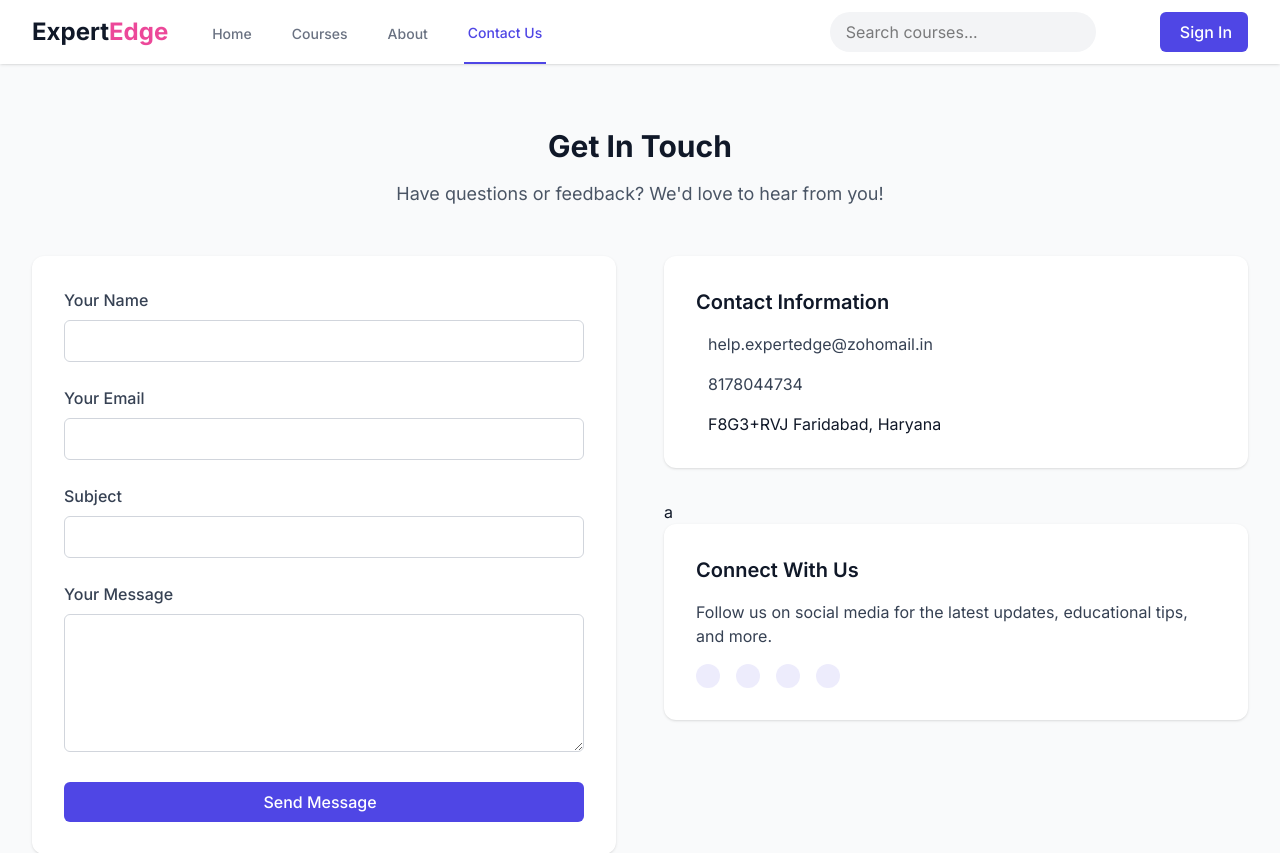
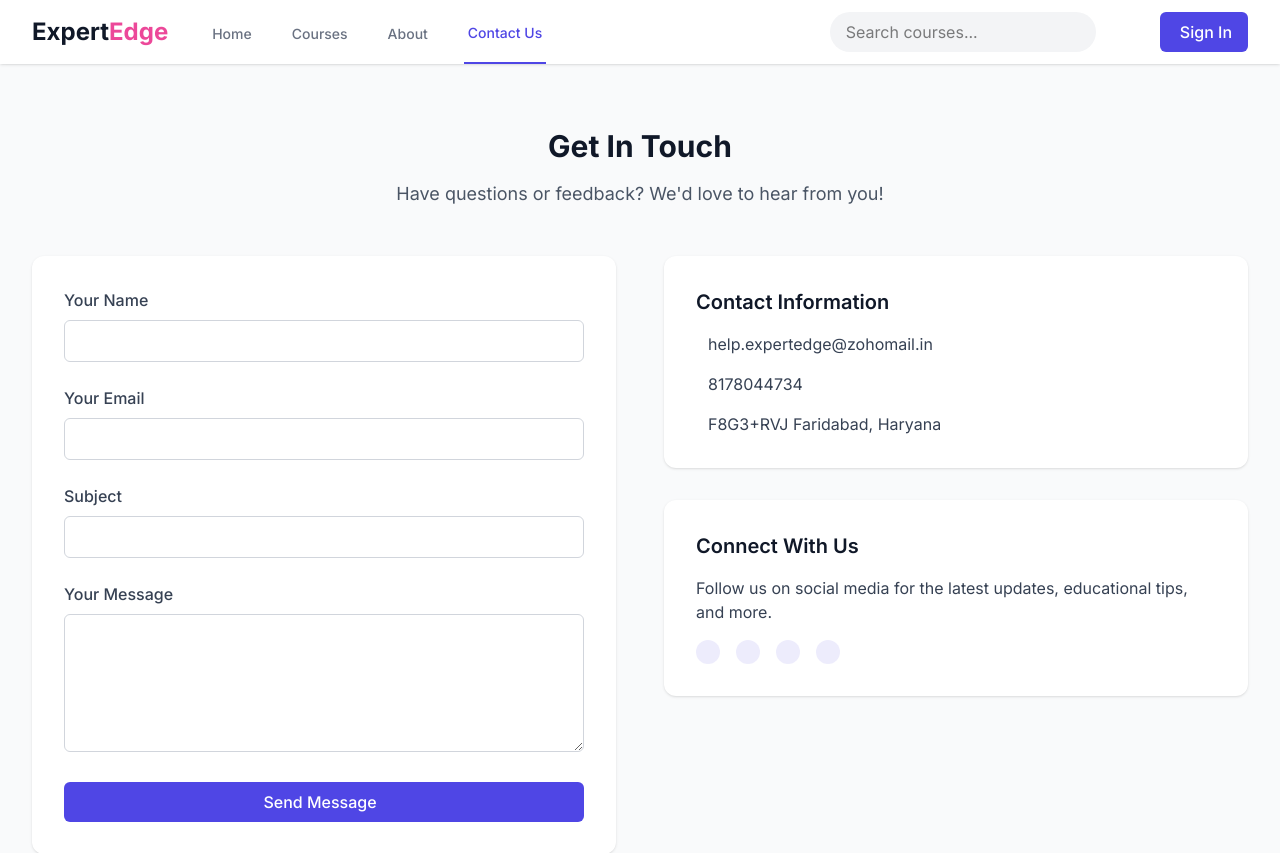
Before and after one commit to akhilsingh01/ExpertEdge, a Flask app: page /contact-us in a window 1280 px wide. Shown: the top 853 px of the page. Run offline with Flask 3, Linux system fonts and the light colour scheme; some libraries are stand-ins or nearby versions.

Commit message:
update contact.html

```diff
--- a/templates/contact-us.html
+++ b/templates/contact-us.html
@@ -78,11 +78,11 @@
                                 <li class="flex items-start">
                                     <iconify-icon icon="heroicons:map-pin" class="text-primary mr-3 mt-1"
                                         width="20"></iconify-icon>
-                                    <a href="https://maps.app.goo.gl/2KjKMxcDtKhUzBKx9">F8G3+RVJ Faridabad, Haryana</a>
+                                    <a href="https://maps.app.goo.gl/2KjKMxcDtKhUzBKx9" class="text-gray-700 dark:text-gray-400">F8G3+RVJ Faridabad, Haryana</a>
                                 </li>
                             </ul>
                         </div>
-a
+
                         <div class="bg-white dark:bg-gray-800 p-8 rounded-xl shadow-sm">
                             <h3 class="text-xl dark:text-gray-200 font-semibold mb-4">Connect With Us</h3>
                             <p class="text-gray-700 dark:text-gray-400 mb-4">Follow us on social media for the latest
```
